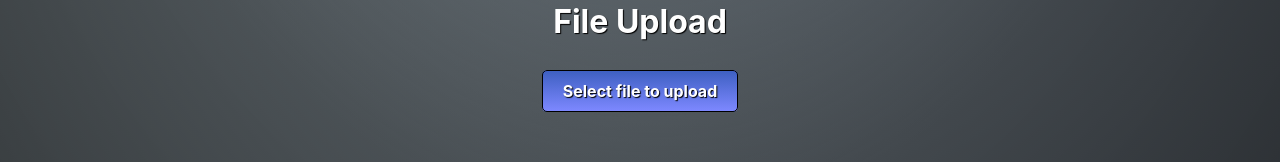
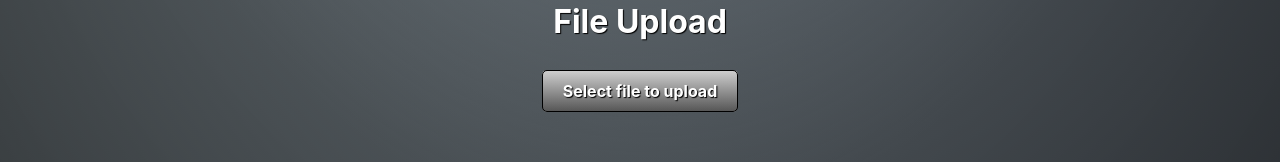
Before and after one commit to Eyarotskiy/nodejs-initial-templates, a React (Create React App) app in the folder client/: page / in a window 1280 px wide. Shown: the part 509-671 px from the top of the page. Built offline with nearby package versions, Linux system fonts and the light colour scheme; no server answers.

Commit message:
Minor FE fix

```diff
--- a/client/src/App.css
+++ b/client/src/App.css
@@ -40,6 +40,6 @@
 }
 
 .btn-grey {
-  background: linear-gradient(#3e60c2,#7d88ff);
+  background: linear-gradient(#cecece,#575757);
   color: #fff;
 }
```
